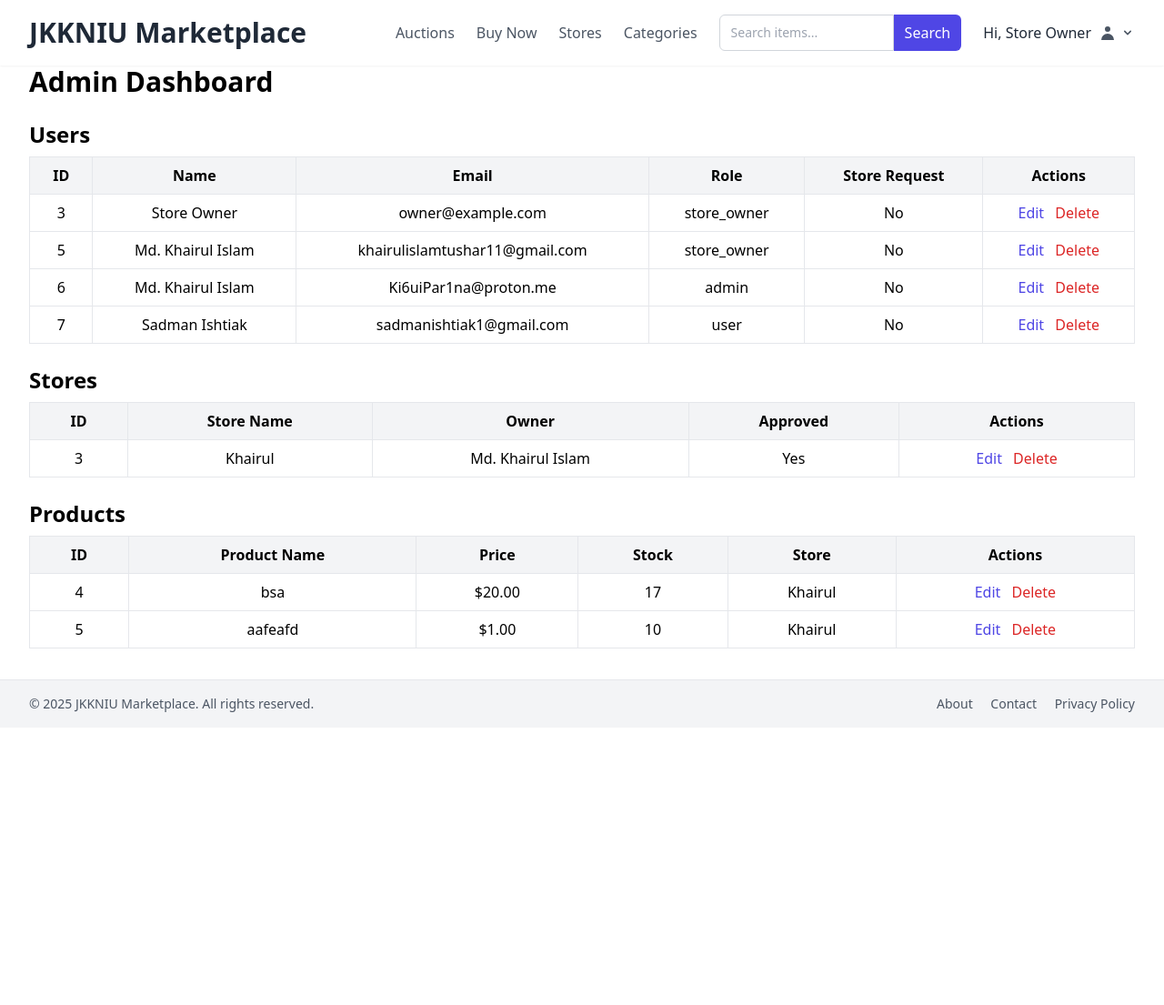
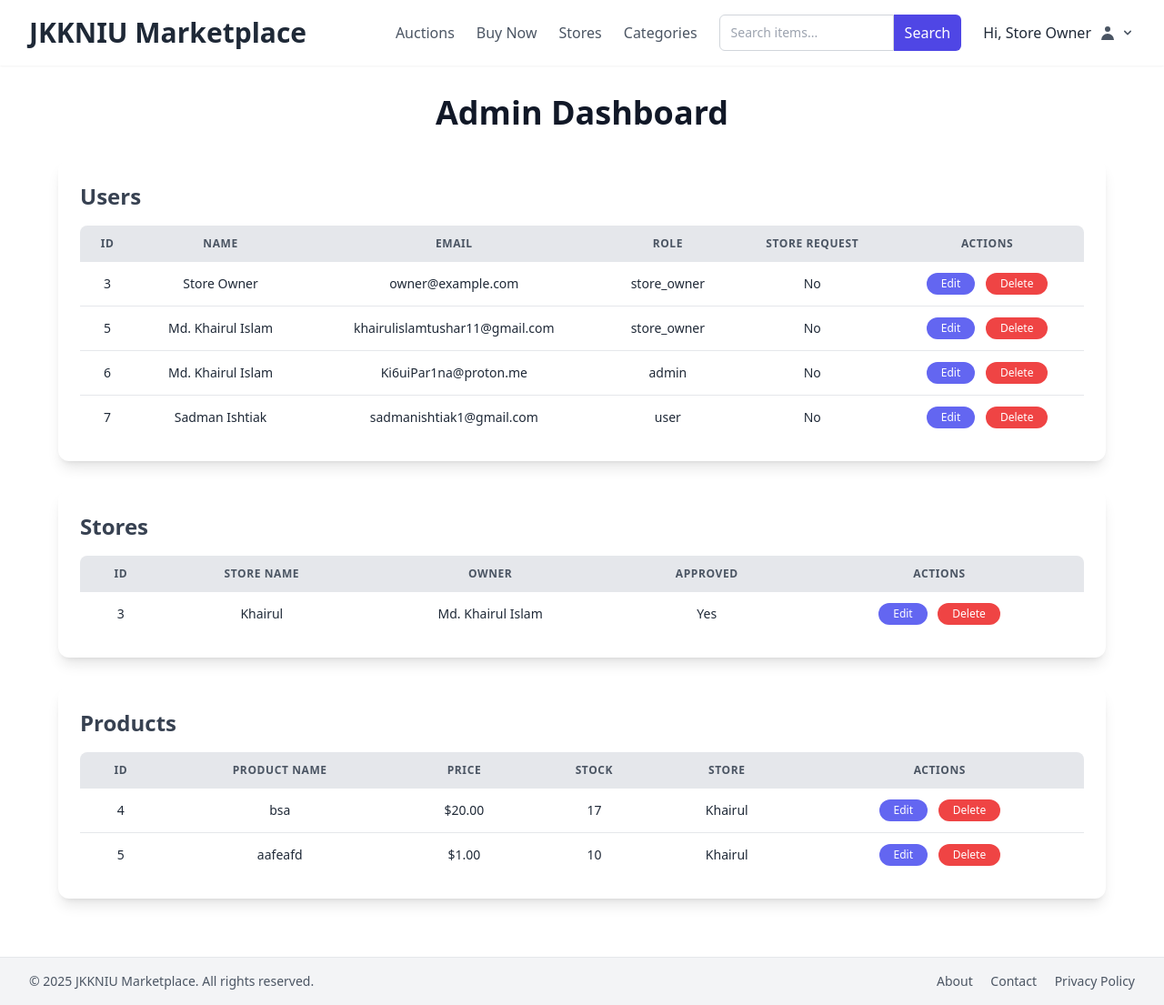
Before and after one commit to Sadman-Ishtiak/techmind-hackathon-project, a PHP site: page /techmind/admin_dashboard.php in a window 1280 px wide. Shown: the whole page at 91% size. Before the commit the page ends 783 px from the top, so only its background shows below. Run offline with PHP 8.4, Linux system fonts and the light colour scheme; a user stored in the database is signed in; data comes from the database, SQL or seed files in the repository; some libraries are stand-ins or nearby versions.

Commit message:
Update admin_dashboard design

```diff
--- a/admin_dashboard.php
+++ b/admin_dashboard.php
@@ -57,112 +57,127 @@ $products = $conn->query("SELECT p.id, p.name, p.price, p.stock, s.name AS store
 ob_start();
 ?>
 
-<h1 class="text-3xl font-bold mb-6">Admin Dashboard</h1>
+<div class="max-w-7xl mx-auto py-8 px-4 sm:px-6 lg:px-8">
+    <h1 class="text-4xl font-extrabold text-gray-900 mb-8 text-center">Admin Dashboard</h1>
 
     <!-- Users Table -->
-<h2 class="text-2xl font-semibold mb-2">Users</h2>
-<table class="min-w-full table-auto mb-6 border">
-    <thead>
-        <tr class="bg-gray-100">
-            <th class="px-4 py-2 border">ID</th>
-            <th class="px-4 py-2 border">Name</th>
-            <th class="px-4 py-2 border">Email</th>
-            <th class="px-4 py-2 border">Role</th>
-            <th class="px-4 py-2 border">Store Request</th>
-            <th class="px-4 py-2 border">Actions</th>
+    <div class="bg-white shadow-lg rounded-xl p-6 mb-8">
+        <h2 class="text-2xl font-bold text-gray-700 mb-4">Users</h2>
+        <div class="overflow-x-auto">
+            <table class="min-w-full table-auto rounded-lg overflow-hidden">
+                <thead class="bg-gray-200">
+                    <tr>
+                        <th class="px-4 py-3 text-center text-xs font-semibold text-gray-600 uppercase tracking-wider">ID</th>
+                        <th class="px-4 py-3 text-center text-xs font-semibold text-gray-600 uppercase tracking-wider">Name</th>
+                        <th class="px-4 py-3 text-center text-xs font-semibold text-gray-600 uppercase tracking-wider">Email</th>
+                        <th class="px-4 py-3 text-center text-xs font-semibold text-gray-600 uppercase tracking-wider">Role</th>
+                        <th class="px-4 py-3 text-center text-xs font-semibold text-gray-600 uppercase tracking-wider">Store Request</th>
+                        <th class="px-4 py-3 text-center text-xs font-semibold text-gray-600 uppercase tracking-wider">Actions</th>
                     </tr>
                 </thead>
-    <tbody>
+                <tbody class="divide-y divide-gray-200">
                     <?php if ($users && $users->num_rows > 0): ?>
                         <?php while ($u = $users->fetch_assoc()): ?>
-                <tr class="text-center">
-                    <td class="px-4 py-2 border"><?= $u['id'] ?></td>
-                    <td class="px-4 py-2 border"><?= htmlspecialchars($u['name']) ?></td>
-                    <td class="px-4 py-2 border"><?= htmlspecialchars($u['email']) ?></td>
-                    <td class="px-4 py-2 border"><?= htmlspecialchars($u['role']) ?></td>
-                    <td class="px-4 py-2 border"><?= $u['store_request'] ? "Pending" : "No" ?></td>
-                    <td class="px-4 py-2 border">
-                        <a href="edit_user.php?id=<?= $u['id'] ?>" class="text-indigo-600 hover:underline mr-2">Edit</a>
-                        <a href="?delete_user=<?= $u['id'] ?>" onclick="return confirm('Delete this user?')" class="text-red-600 hover:underline">Delete</a>
+                            <tr class="bg-white hover:bg-gray-100 transition-colors duration-200">
+                                <td class="px-4 py-3 text-center whitespace-nowrap text-sm text-gray-800"><?= $u['id'] ?></td>
+                                <td class="px-4 py-3 text-center whitespace-nowrap text-sm text-gray-800"><?= htmlspecialchars($u['name']) ?></td>
+                                <td class="px-4 py-3 text-center whitespace-nowrap text-sm text-gray-800"><?= htmlspecialchars($u['email']) ?></td>
+                                <td class="px-4 py-3 text-center whitespace-nowrap text-sm text-gray-800"><?= htmlspecialchars($u['role']) ?></td>
+                                <td class="px-4 py-3 text-center whitespace-nowrap text-sm text-gray-800"><?= $u['store_request'] ? "Pending" : "No" ?></td>
+                                <td class="px-4 py-3 text-center whitespace-nowrap text-sm text-gray-800">
+                                    <a href="edit_user.php?id=<?= $u['id'] ?>" class="inline-block bg-indigo-500 text-white px-4 py-1 rounded-full text-xs font-medium transition-transform hover:scale-105 hover:bg-indigo-600 mr-2">Edit</a>
+                                    <a href="?delete_user=<?= $u['id'] ?>" onclick="return confirm('Are you sure you want to delete this user?')" class="inline-block bg-red-500 text-white px-4 py-1 rounded-full text-xs font-medium transition-transform hover:scale-105 hover:bg-red-600">Delete</a>
                                 </td>
                             </tr>
                         <?php endwhile; ?>
                     <?php else: ?>
-            <tr><td colspan="6" class="text-gray-500 py-2">No users found.</td></tr>
+                        <tr><td colspan="6" class="px-4 py-3 text-center text-gray-500">No users found.</td></tr>
                     <?php endif; ?>
                 </tbody>
             </table>
+        </div>
+    </div>
 
     <!-- Stores Table -->
-<h2 class="text-2xl font-semibold mb-2">Stores</h2>
-<table class="min-w-full table-auto mb-6 border">
-    <thead>
-        <tr class="bg-gray-100">
-            <th class="px-4 py-2 border">ID</th>
-            <th class="px-4 py-2 border">Store Name</th>
-            <th class="px-4 py-2 border">Owner</th>
-            <th class="px-4 py-2 border">Approved</th>
-            <th class="px-4 py-2 border">Actions</th>
+    <div class="bg-white shadow-lg rounded-xl p-6 mb-8">
+        <h2 class="text-2xl font-bold text-gray-700 mb-4">Stores</h2>
+        <div class="overflow-x-auto">
+            <table class="min-w-full table-auto rounded-lg overflow-hidden">
+                <thead class="bg-gray-200">
+                    <tr>
+                        <th class="px-4 py-3 text-center text-xs font-semibold text-gray-600 uppercase tracking-wider">ID</th>
+                        <th class="px-4 py-3 text-center text-xs font-semibold text-gray-600 uppercase tracking-wider">Store Name</th>
+                        <th class="px-4 py-3 text-center text-xs font-semibold text-gray-600 uppercase tracking-wider">Owner</th>
+                        <th class="px-4 py-3 text-center text-xs font-semibold text-gray-600 uppercase tracking-wider">Approved</th>
+                        <th class="px-4 py-3 text-center text-xs font-semibold text-gray-600 uppercase tracking-wider">Actions</th>
                     </tr>
                 </thead>
-    <tbody>
+                <tbody class="divide-y divide-gray-200">
                     <?php if ($stores && $stores->num_rows > 0): ?>
                         <?php while ($s = $stores->fetch_assoc()): ?>
-                <tr class="text-center">
-                    <td class="px-4 py-2 border"><?= $s['id'] ?></td>
-                    <td class="px-4 py-2 border"><?= htmlspecialchars($s['name']) ?></td>
-                    <td class="px-4 py-2 border"><?= htmlspecialchars($s['owner_name']) ?></td>
-                    <td class="px-4 py-2 border"><?= $s['approved'] ? "Yes" : "No" ?></td>
-                    <td class="px-4 py-2 border">
+                            <tr class="bg-white hover:bg-gray-100 transition-colors duration-200">
+                                <td class="px-4 py-3 text-center whitespace-nowrap text-sm text-gray-800"><?= $s['id'] ?></td>
+                                <td class="px-4 py-3 text-center whitespace-nowrap text-sm text-gray-800"><?= htmlspecialchars($s['name']) ?></td>
+                                <td class="px-4 py-3 text-center whitespace-nowrap text-sm text-gray-800"><?= htmlspecialchars($s['owner_name']) ?></td>
+                                <td class="px-4 py-3 text-center whitespace-nowrap text-sm text-gray-800"><?= $s['approved'] ? "Yes" : "No" ?></td>
+                                <td class="px-4 py-3 text-center whitespace-nowrap text-sm text-gray-800">
                                     <?php if (!$s['approved']): ?>
-                            <a href="approve_store.php?store_id=<?= $s['id'] ?>" class="text-green-600 hover:underline mr-2">Approve</a>
+                                        <a href="approve_store.php?store_id=<?= $s['id'] ?>" class="inline-block bg-green-500 text-white px-4 py-1 rounded-full text-xs font-medium transition-transform hover:scale-105 hover:bg-green-600 mr-2">Approve</a>
                                     <?php endif; ?>
-                        <a href="edit_store.php?id=<?= $s['id'] ?>" class="text-indigo-600 hover:underline mr-2">Edit</a>
-                        <a href="?delete_store=<?= $s['id'] ?>" onclick="return confirm('Delete this store?')" class="text-red-600 hover:underline">Delete</a>
+                                    <a href="edit_store.php?id=<?= $s['id'] ?>" class="inline-block bg-indigo-500 text-white px-4 py-1 rounded-full text-xs font-medium transition-transform hover:scale-105 hover:bg-indigo-600 mr-2">Edit</a>
+                                    <a href="?delete_store=<?= $s['id'] ?>" onclick="return confirm('Are you sure you want to delete this store?')" class="inline-block bg-red-500 text-white px-4 py-1 rounded-full text-xs font-medium transition-transform hover:scale-105 hover:bg-red-600">Delete</a>
                                 </td>
                             </tr>
                         <?php endwhile; ?>
                     <?php else: ?>
-            <tr><td colspan="5" class="text-gray-500 py-2">No stores found.</td></tr>
+                        <tr><td colspan="5" class="px-4 py-3 text-center text-gray-500">No stores found.</td></tr>
                     <?php endif; ?>
                 </tbody>
             </table>
+        </div>
+    </div>
 
     <!-- Products Table -->
-<h2 class="text-2xl font-semibold mb-2">Products</h2>
-<table class="min-w-full table-auto mb-6 border">
-    <thead>
-        <tr class="bg-gray-100">
-            <th class="px-4 py-2 border">ID</th>
-            <th class="px-4 py-2 border">Product Name</th>
-            <th class="px-4 py-2 border">Price</th>
-            <th class="px-4 py-2 border">Stock</th>
-            <th class="px-4 py-2 border">Store</th>
-            <th class="px-4 py-2 border">Actions</th>
+    <div class="bg-white shadow-lg rounded-xl p-6 mb-8">
+        <h2 class="text-2xl font-bold text-gray-700 mb-4">Products</h2>
+        <div class="overflow-x-auto">
+            <table class="min-w-full table-auto rounded-lg overflow-hidden">
+                <thead class="bg-gray-200">
+                    <tr>
+                        <th class="px-4 py-3 text-center text-xs font-semibold text-gray-600 uppercase tracking-wider">ID</th>
+                        <th class="px-4 py-3 text-center text-xs font-semibold text-gray-600 uppercase tracking-wider">Product Name</th>
+                        <th class="px-4 py-3 text-center text-xs font-semibold text-gray-600 uppercase tracking-wider">Price</th>
+                        <th class="px-4 py-3 text-center text-xs font-semibold text-gray-600 uppercase tracking-wider">Stock</th>
+                        <th class="px-4 py-3 text-center text-xs font-semibold text-gray-600 uppercase tracking-wider">Store</th>
+                        <th class="px-4 py-3 text-center text-xs font-semibold text-gray-600 uppercase tracking-wider">Actions</th>
                     </tr>
                 </thead>
-    <tbody>
+                <tbody class="divide-y divide-gray-200">
                     <?php if ($products && $products->num_rows > 0): ?>
                         <?php while ($p = $products->fetch_assoc()): ?>
-                <tr class="text-center">
-                    <td class="px-4 py-2 border"><?= $p['id'] ?></td>
-                    <td class="px-4 py-2 border"><?= htmlspecialchars($p['name']) ?></td>
-                    <td class="px-4 py-2 border">$<?= $p['price'] ?></td>
-                    <td class="px-4 py-2 border"><?= $p['stock'] ?></td>
-                    <td class="px-4 py-2 border"><?= htmlspecialchars($p['store_name']) ?></td>
-                    <td class="px-4 py-2 border">
-                        <a href="edit_product.php?id=<?= $p['id'] ?>" class="text-indigo-600 hover:underline mr-2">Edit</a>
-                        <a href="?delete_product=<?= $p['id'] ?>" onclick="return confirm('Delete this product?')" class="text-red-600 hover:underline">Delete</a>
+                            <tr class="bg-white hover:bg-gray-100 transition-colors duration-200">
+                                <td class="px-4 py-3 text-center whitespace-nowrap text-sm text-gray-800"><?= $p['id'] ?></td>
+                                <td class="px-4 py-3 text-center whitespace-nowrap text-sm text-gray-800"><?= htmlspecialchars($p['name']) ?></td>
+                                <td class="px-4 py-3 text-center whitespace-nowrap text-sm text-gray-800">$<?= $p['price'] ?></td>
+                                <td class="px-4 py-3 text-center whitespace-nowrap text-sm text-gray-800"><?= $p['stock'] ?></td>
+                                <td class="px-4 py-3 text-center whitespace-nowrap text-sm text-gray-800"><?= htmlspecialchars($p['store_name']) ?></td>
+                                <td class="px-4 py-3 text-center whitespace-nowrap text-sm text-gray-800">
+                                    <a href="edit_product.php?id=<?= $p['id'] ?>" class="inline-block bg-indigo-500 text-white px-4 py-1 rounded-full text-xs font-medium transition-transform hover:scale-105 hover:bg-indigo-600 mr-2">Edit</a>
+                                    <a href="?delete_product=<?= $p['id'] ?>" onclick="return confirm('Are you sure you want to delete this product?')" class="inline-block bg-red-500 text-white px-4 py-1 rounded-full text-xs font-medium transition-transform hover:scale-105 hover:bg-red-600">Delete</a>
                                 </td>
                             </tr>
                         <?php endwhile; ?>
                     <?php else: ?>
-            <tr><td colspan="6" class="text-gray-500 py-2">No products found.</td></tr>
+                        <tr><td colspan="6" class="px-4 py-3 text-center text-gray-500">No products found.</td></tr>
                     <?php endif; ?>
                 </tbody>
             </table>
+        </div>
+    </div>
+</div>
 
 <?php
 $content = ob_get_clean();
 $title = "Admin Dashboard";
 include './lib/layout.php';
+?>
```
Lines whose indentation alone changed are shown as unchanged.
